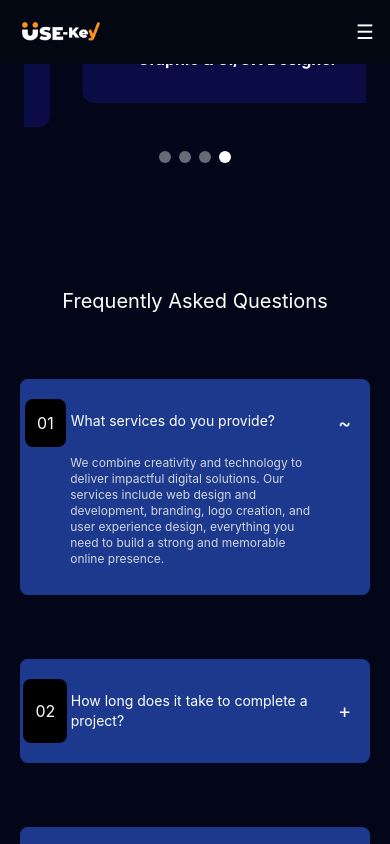
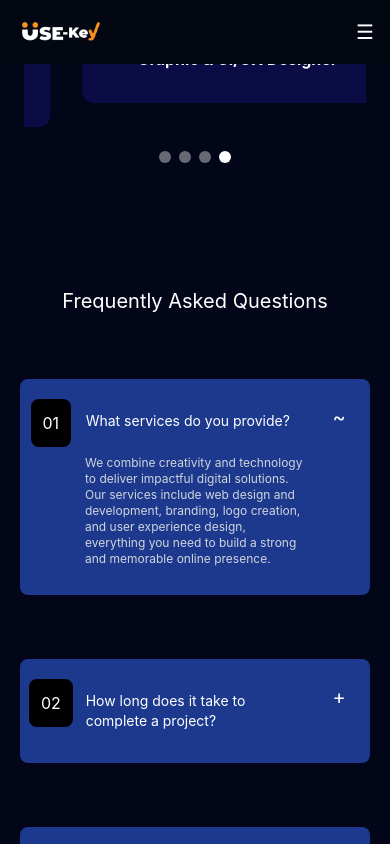
Before and after one commit to Ifty98/T1, a Vue app: page / in a window 390 px wide. Both pictures are taken after a click on the element 195 px from the left and 3266 px from the top of the page. Shown: the part 2844-3688 px from the top of the page. Built offline with nearby package versions, Linux system fonts and the light colour scheme.

Commit message:
Fixed questions cards

```diff
--- a/src/components/AboutUs.vue
+++ b/src/components/AboutUs.vue
@@ -51,7 +51,7 @@ import process4 from "@/assets/AboutUs/process4.png"
 
         <div class="relative max-w-screen-xl mx-auto overflow-hidden">
             <div class="grid grid-cols-1 sm:grid-cols-2 md:grid-cols-3 gap-6 py-10 text-center pt-15"
-            data-aos="fade-up">
+                data-aos="fade-up">
 
                 <div class="bg-blue-950 rounded-xl p-6 md:p-8 shadow-lg hover:scale-105 transition duration-300">
                     <h2 class="text-3xl md:text-4xl font-bold text-orange-400">3+</h2>
@@ -103,7 +103,7 @@ import process4 from "@/assets/AboutUs/process4.png"
                 </div>
 
                 <div class="order-1 lg:order-none lg:w-3/5 text-center lg:text-left flex flex-col justify-center"
-                data-aos="fade-up">
+                    data-aos="fade-up">
                     <h2 class="font-bold text-white text-3xl md:text-4xl mb-6">
                         Our Mission
                     </h2>
@@ -140,7 +140,7 @@ import process4 from "@/assets/AboutUs/process4.png"
                                     flex-shrink-0 md:flex-shrink
                                     snap-center bg-blue-950 rounded-xl p-4 sm:p-6 text-center
                                     transition duration-300 transform hover:-translate-y-2
-                                    hover:scale-105 hover:shadow-2xl" >
+                                    hover:scale-105 hover:shadow-2xl">
 
                             <div class="flex justify-center mb-4">
                                 <img :src="process1"
--- a/src/components/FaqCard.vue
+++ b/src/components/FaqCard.vue
@@ -9,35 +9,43 @@ function toggleCard() {
 </script>
 
 <template>
-  <div class="bg-blue-900 w-full rounded-lg px-2 xl:px-0 py-5 text-white cursor-pointer"
-       @click="toggleCard">
-    <div class="grid grid-cols-8 gap-2">
-      <div class="flex justify-center">
-        <p class="bg-black p-3 rounded-lg flex items-center justify-center"><slot name="number" /></p>
+  <div class="bg-blue-900 w-full rounded-lg px-2 xl:px-0 py-5 text-white cursor-pointer overflow-hidden"
+    @click="toggleCard">
+    <!-- Header -->
+    <div class="grid grid-cols-6 md:grid-cols-8 gap-3 md:gap-2 items-start">
+
+      <!-- Number -->
+      <div class="flex justify-center items-start col-span-1">
+        <p class="bg-black p-3 rounded-lg inline-flex items-center justify-center">
+          <slot name="number" />
+        </p>
       </div>
 
-      <div class="col-span-6">
-        <p class="py-3 text-sm md:text-lg">
+      <!-- Question -->
+      <div class="col-span-4 md:col-span-6 min-w-0">
+        <p class="py-3 text-sm md:text-lg break-words">
           <slot name="question" />
         </p>
       </div>
-      <div class="flex justify-center py-1">
-        <button
 
-          class="cursor-pointer text-xl"
-        >
+      <!-- Toggle -->
+      <div class="flex justify-center py-1 col-span-1">
+        <button class="cursor-pointer text-xl">
           {{ isOpen ? "~" : "+" }}
         </button>
       </div>
+
     </div>
 
-    <div
-      class="grid grid-cols-8 gap-1 overflow-hidden transition-all duration-500"
-      :class="isOpen ? 'max-h-96 opacity-100' : 'max-h-0 opacity-0'"
-    >
+    <!-- Answer -->
+    <div class="grid grid-cols-6 md:grid-cols-8 gap-2 overflow-hidden transition-all duration-500"
+      :class="isOpen ? 'max-h-96 opacity-100' : 'max-h-0 opacity-0'">
       <div></div>
-      <div class="col-span-6 py-2 text-gray-300 text-xs md:text-sm">
-        <slot name="answer" />
+
+      <div class="col-span-4 md:col-span-6 py-2 text-gray-300 text-xs md:text-sm min-w-0">
+        <p class="break-words">
+          <slot name="answer" />
+        </p>
       </div>
     </div>
   </div>
```
